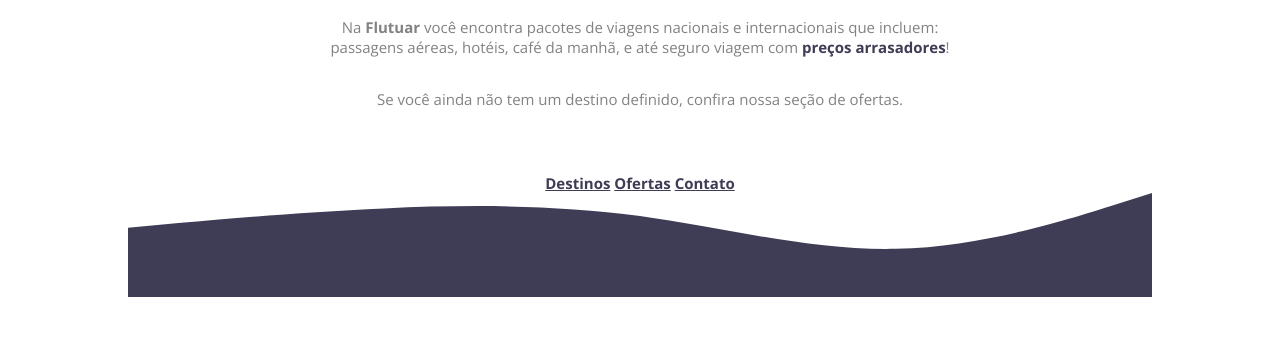
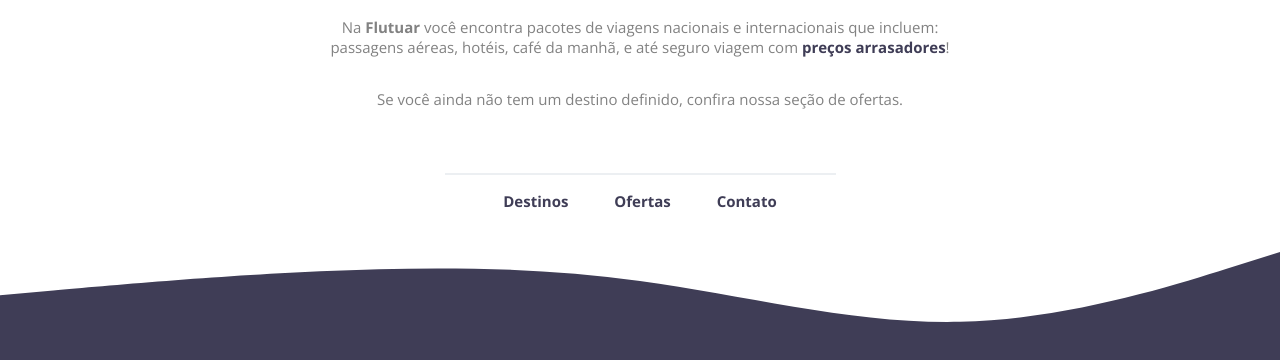
Before and after one commit to angelicaalbuquerque/explorer-stage02-project01-extra_rocketseat, a plain HTML site: page index.html in a window 1280 px wide. Shown: the part 418-778 px from the top of the page. Drawn offline with nearby package versions, Linux system fonts and the light colour scheme.

Commit message:
Conclusion of project, including footer styling

```diff
--- a/index.html
+++ b/index.html
@@ -43,7 +43,7 @@
     <a href="mailto:contato@proximosdestinosviagem.com.br" target="_blank">Contato</a>
   </footer>
 
-  <img src="src/img/wave.svg" alt="Ilustração decorativa de ondas na cor roxo escuro no rodapé da página">
+  <img id="wave" src="src/img/wave.svg" alt="Ilustração decorativa de ondas na cor roxo escuro no rodapé da página">
 </body>
 
 </html>
--- a/style.css
+++ b/style.css
@@ -1,4 +1,5 @@
 /* color variables */
+
 :root {
   --text-color-primary: #828282;
   --text-color-secondary: #3f3d56;
@@ -7,6 +8,7 @@
 }
 
 /* general */
+
 * {
   margin: 0;
   padding: 0;
@@ -44,6 +46,7 @@
 }
 
 /* main */
+
 #hero {
   padding-top: 64px;
   width: 626px;
@@ -51,3 +54,25 @@
 }
 
 /* footer */
+
+#line {
+  width: 391px;
+  border: 1px solid var(--gray);
+  margin: 0 auto 16px;
+}
+
+a {
+  text-decoration: none;
+}
+
+a + a {
+  margin-left: 42px;
+}
+
+#wave {
+  position: fixed;
+  bottom: 0;
+  right: 0;
+  left: 0;
+  width: 100%;
+}
```
